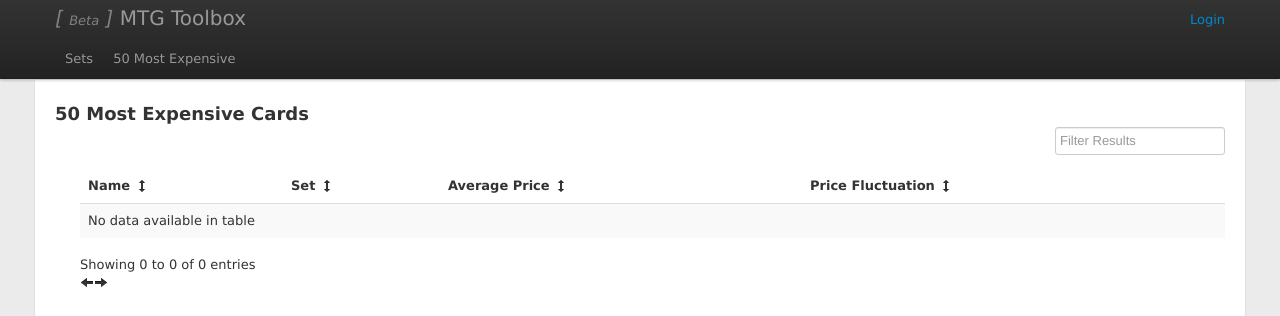
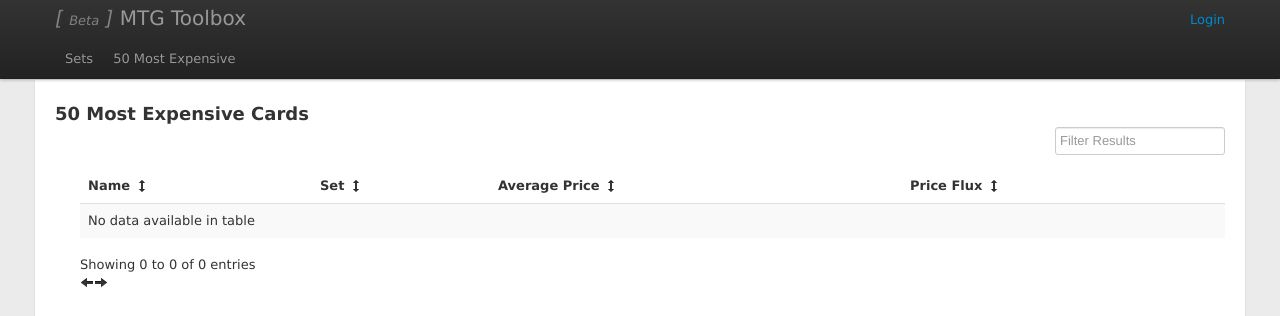
Before and after one commit to jness/MTG-Toolbox, a Django app: template templates/top.html in a window 1280 px wide. Shown: the top 316 px of the page. Run offline with Django 3.2, Linux system fonts and the light colour scheme; the template is opened without the code that fills it, so the values that code supplies are empty; parts of the project's set-up code (start-up, migrations or seed data) failed here and were passed over; some libraries are stand-ins or nearby versions.

Commit message:
slim a bit more

```diff
--- a/templates/cards.html
+++ b/templates/cards.html
@@ -12,7 +12,7 @@
         <th><b>Name <a href="#"><i class="icon-resize-vertical"></i></a></b></th>
         <th><b>Type <a href="#"><i class="icon-resize-vertical"></i></a></b></th>
         <th class="hidden-phone"><b>Average Price <a href="#"><i class="icon-resize-vertical"></i></a></b></th>
-        <th><b>Price Fluctuation <a href="#"><i class="icon-resize-vertical"></i></a></b></th>
+        <th><b>Price Flux <a href="#"><i class="icon-resize-vertical"></i></a></b></th>
         <th class="hidden-phone"><b>Set <a href="#"><i class="icon-resize-vertical"></i></a></b></th>
       </tr></thead>
       <tbody>
--- a/templates/top.html
+++ b/templates/top.html
@@ -13,7 +13,7 @@
         <th><b>Name <a href="#"><i class="icon-resize-vertical"></i></a></b></th>
         <th class="hidden-phone"><b>Set <a href="#"><i class="icon-resize-vertical"></i></a></b></th>
         <th><b>Average Price <a href="#"><i class="icon-resize-vertical"></i></a></b></th>
-        <th><b>Price Fluctuation <a href="#"><i class="icon-resize-vertical"></i></a></b></th>
+        <th><b>Price Flux <a href="#"><i class="icon-resize-vertical"></i></a></b></th>
       </tr></thead>
       <tbody>
       {% for card in cards %}
```
